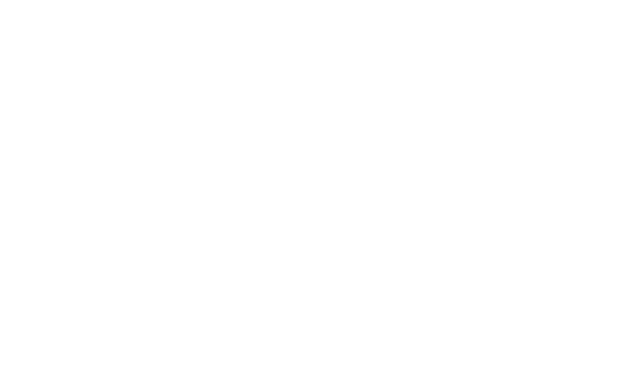
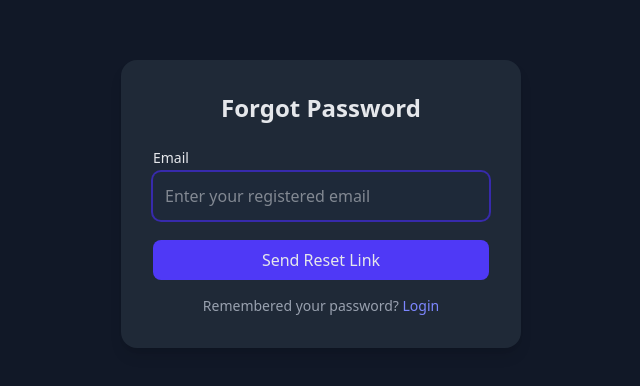
Before and after one commit to bezawitassaye/trello-task, a React app in the folder frontend/: page /forgot-password in a window 1280 px wide. Before the commit this address had no page. Shown: the part 196-582 px from the top of the page, without its empty margins (319-959 px from the left). Built offline with nearby package versions, Linux system fonts and the light colour scheme; the HTML template or start-up script is replaced by a standard one.

Commit message:
add forgote

```diff
--- /dev/null
+++ b/frontend/src/components/ForgotPassword.tsx
@@ -0,0 +1,71 @@
+import { useState } from "react";
+import axios from "axios";
+import { toast } from "react-toastify";
+import { Link, useNavigate } from "react-router-dom";
+
+const ForgotPassword = () => {
+  const navigate = useNavigate();
+  const [email, setEmail] = useState("");
+  const [loading, setLoading] = useState(false);
+
+  const handleSubmit = async (e: React.FormEvent) => {
+    e.preventDefault();
+    if (!email.trim()) return toast.error("Email is required");
+
+    setLoading(true);
+
+    try {
+      // Call your backend forgotPassword endpoint
+      const res = await axios.post("http://localhost:4000/api/auth/forgot-password", { email });
+
+      toast.success(res.data.message || "Password reset link sent! Check console (mock).");
+
+      // Optional: navigate to login page after some delay
+      setTimeout(() => navigate("/login"), 3000);
+    } catch (err: any) {
+      toast.error(err.response?.data?.message || err.message || "Failed to send reset link");
+      console.error(err);
+    } finally {
+      setLoading(false);
+    }
+  };
+
+  return (
+    <div className="flex h-screen items-center justify-center bg-[#111827] text-gray-200">
+      <div className="bg-[#1f2937] p-8 rounded-2xl w-[400px] shadow-lg">
+        <h2 className="text-2xl font-semibold text-center mb-6">Forgot Password</h2>
+        <form onSubmit={handleSubmit} className="space-y-5">
+          <div>
+            <label className="block text-sm mb-1">Email</label>
+            <input
+              type="email"
+              name="email"
+              value={email}
+              onChange={(e) => setEmail(e.target.value)}
+              required
+              placeholder="Enter your registered email"
+              className="w-full bg-gray-800 p-3 rounded-lg ring-2 ring-indigo-800 focus:ring-indigo-600 focus:outline-none transition"
+            />
+          </div>
+
+          <button
+            type="submit"
+            disabled={loading}
+            className={`w-full py-2 rounded-lg ${loading ? "bg-gray-500" : "bg-indigo-600 hover:bg-indigo-500"}`}
+          >
+            {loading ? "Sending..." : "Send Reset Link"}
+          </button>
+        </form>
+
+        <p className="text-sm text-center mt-4 text-gray-400">
+          Remembered your password?{" "}
+          <Link to="/login" className="text-indigo-400 hover:underline">
+            Login
+          </Link>
+        </p>
+      </div>
+    </div>
+  );
+};
+
+export default ForgotPassword;
--- a/frontend/src/components/Login.tsx
+++ b/frontend/src/components/Login.tsx
@@ -20,9 +20,9 @@ const Login = () => {
 
       if (res.status !== 200) throw new Error(res.data.message || "Login failed");
 
-      const { accessToken,refreshToken } = res.data;
-      localStorage.setItem("token", accessToken,);
-      localStorage.setItem("refreshToken",refreshToken);
+      const { accessToken, refreshToken } = res.data;
+      localStorage.setItem("token", accessToken);
+      localStorage.setItem("refreshToken", refreshToken);
 
       toast.success("Login successful! Redirecting...");
       setTimeout(() => navigate("/home"), 1500);
@@ -48,19 +48,17 @@ const Login = () => {
               required
               className="w-full bg-gray-800 p-3 rounded-lg ring-2 ring-indigo-800 focus:ring-indigo-600 focus:outline-none transition"
             />
-
           </div>
           <div>
             <label className="block text-sm mb-1">Password</label>
             <input
-              type="text"
+              type="password"
               name="password"
               value={form.password}
               onChange={handleChange}
               required
               className="w-full bg-gray-800 p-3 rounded-lg ring-2 ring-indigo-800 focus:ring-indigo-600 focus:outline-none transition"
             />
-
           </div>
           <button
             type="submit"
@@ -69,6 +67,12 @@ const Login = () => {
             Login
           </button>
         </form>
+
+        {/* Forgot Password Link */}
+        <p className="text-sm text-right mt-2 text-indigo-400 hover:underline cursor-pointer" onClick={() => navigate("/forgot-password")}>
+          Forgot password?
+        </p>
+
         <p className="text-sm text-center mt-4 text-gray-400">
           Don’t have an account?{" "}
           <Link to="/signup" className="text-indigo-400 hover:underline">
--- a/frontend/src/main.tsx
+++ b/frontend/src/main.tsx
@@ -5,6 +5,7 @@ import "./index.css";
 import App from "./App";
 import Login from "./components/Login";
 import Signup from "./components/Signup";
+import ForgotPassword from "./components/ForgotPassword";
 import Home from "./Home";
 import { ToastContainer } from "react-toastify";
 createRoot(document.getElementById("root")!).render(
@@ -16,6 +17,7 @@ createRoot(document.getElementById("root")!).render(
         <Route path="/signup" element={<Signup />} />
         <Route path="/dashboard" element={<App />} />
         <Route path="/home" element={<Home />} />
+        <Route path="/forgot-password" element={<ForgotPassword/>}/>
       </Routes>
     </BrowserRouter>
   </StrictMode>
```
Also changed, not shown: 1 other file (tests, documents, lock files or other folders).
